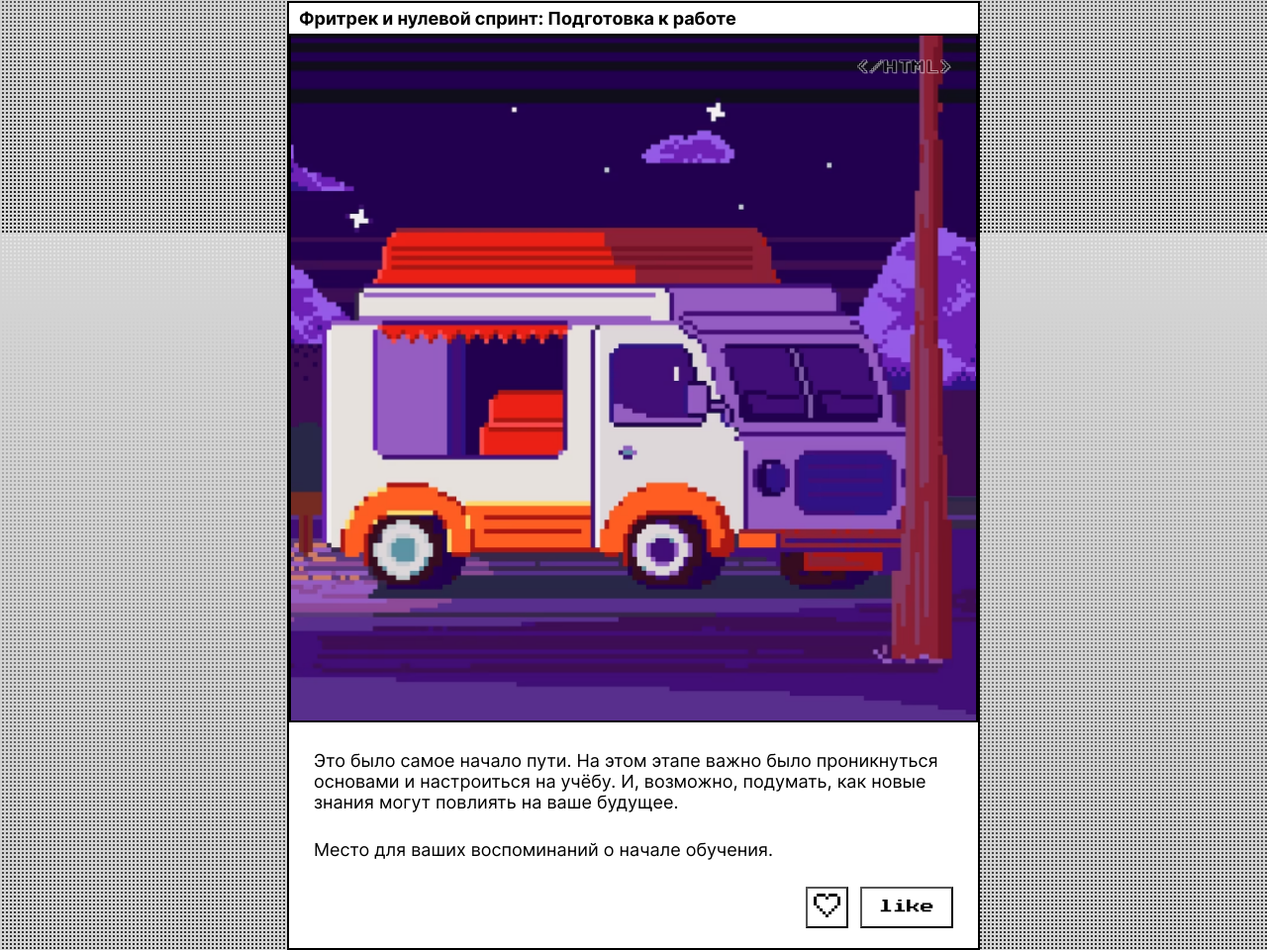
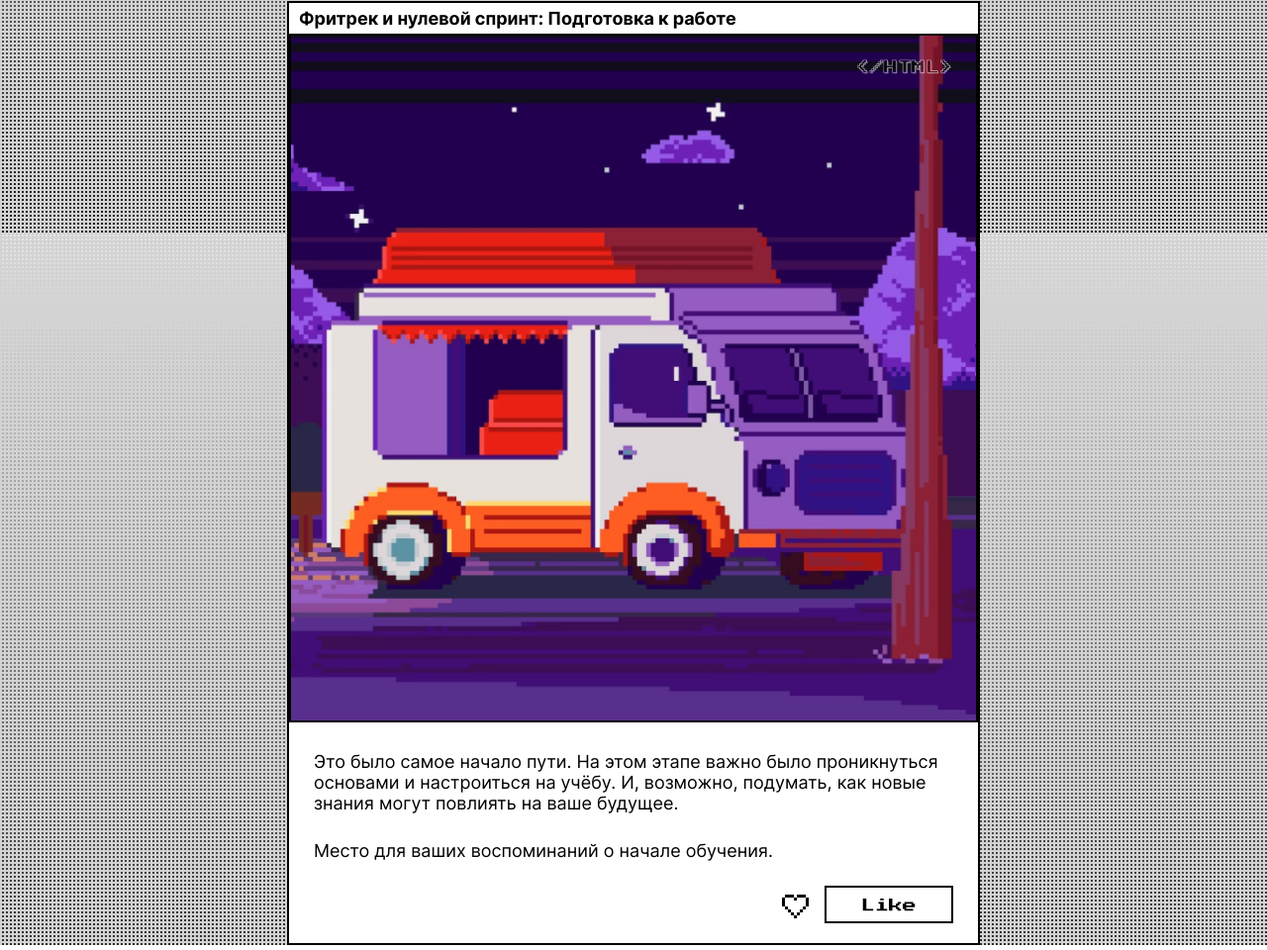
Before and after one commit to andrabra/zakrivayuschiy-teg-f, a plain HTML site: page index.html in a window 1280 px wide. Shown: the part 565-1525 px from the top of the page at 99% size. Drawn offline with Linux system fonts and the light colour scheme.

Commit message:
heart animation done

```diff
--- a/index.html
+++ b/index.html
@@ -64,6 +64,7 @@
           <span class="main__card-img-text">&lt;/html&gt;</span>
           <img class="main__card-img" src="./images/image-car.png" />
         </div>
+        <div class="main__card-text-wrapper">
           <p class="main__card-text">
             Это было самое начало пути. На этом этапе важно было проникнуться
             основами и настроиться на учёбу. И, возможно, подумать, как новые
@@ -72,18 +73,38 @@
           <p class="main__card-text">
             Место для ваших воспоминаний о начале обучения.
           </p>
+        </div>
         <div class="button__wrapper">
           <button class="card__icon-button">
             <svg
+              xmlns="http://www.w3.org/2000/svg"
               class="like-icon"
-              xmlns="http://www.w3.org/2000/svg"
-              width="27"
-              height="24"
+              width="39"
+              height="36"
+              viewBox="0 0 39 36"
               fill="none"
             >
+              <g class="heart">
                 <path
-                d="M6 0H3v3h3V0ZM9 0H6v3h3V0ZM3 3H0v3h3V3ZM3 6H0v3h3V6ZM3 9H0v3h3V9ZM12 0H9v3h3V0ZM6 12H3v3h3v-3ZM9 15H6v3h3v-3ZM12 18H9v3h3v-3ZM21 0h3v3h-3V0ZM18 0h3v3h-3V0ZM24 3h3v3h-3V3ZM24 6h3v3h-3V6ZM24 9h3v3h-3V9ZM15 0h3v3h-3V0ZM21 12h3v3h-3v-3ZM18 15h3v3h-3v-3ZM15 18h3v3h-3v-3ZM15 3h-3v3h3V3ZM15 21h-3v3h3v-3Z"
-                fill="#000"
+                  class="contour"
+                  d="M12 6H9V9H12V6ZM15 6H12V9H15V6ZM9 9H6V12H9V9ZM9 12H6V15H9V12ZM9 15H6V18H9V15ZM18 6H15V9H18V6ZM12 18H9V21H12V18ZM15 21H12V24H15V21ZM18 24H15V27H18V24ZM27 6H30V9H27V6ZM24 6H27V9H24V6ZM30 9H33V12H30V9ZM30 12H33V15H30V12ZM30 15H33V18H30V15ZM21 6H24V9H21V6ZM27 18H30V21H27V18ZM24 21H27V24H24V21ZM21 24H24V27H21V24ZM21 27H18V30H21V27ZM21 9H18V12H21V9Z"
+                  fill="black"
+                />
+                <path
+                  class="main-body"
+                  d="M12 9H9V12H12V9ZM15 12H12V15H15V12ZM18 9H15V12H18V9ZM12 15H9V18H12V15ZM15 15H12V18H15V15ZM15 18H12V21H15V18ZM18 12H15V15H18V12ZM18 21H15V24H18V21ZM18 18H15V21H18V18ZM27 9H30V12H27V9ZM24 9H27V12H24V9ZM27 12H30V15H27V12ZM24 12H27V15H24V12ZM21 9H24V12H21V9ZM27 15H30V18H27V15ZM24 15H27V18H24V15ZM24 18H27V21H24V18ZM21 12H24V15H21V12ZM21 21H24V24H21V21ZM21 18H24V21H21V18ZM21 21H18V24H21V21ZM21 24H18V27H21V24Z"
+                  fill="#FF0000"
+                />
+                <path
+                  class="core"
+                  d="M18 15H15V18H18V15ZM21 15H24V18H21V15ZM21 15H18V18H21V15ZM21 12H18V15H21V12ZM21 18H18V21H21V18Z"
+                  fill="white"
+                />
+              </g>
+              <path
+                class="sparks"
+                d="M36 13H39V16H36V13ZM27 27H30V30H27V27ZM18 33H21V36H18V33ZM9 27H12V30H9V27ZM24 0H27V3H24V0ZM33 3H36V6H33V3ZM3 3H6V6H3V3ZM12 0H15V3H12V0ZM0 13H3V16H0V13Z"
+                fill="#FF0000"
               />
             </svg>
           </button>
@@ -93,9 +114,12 @@
         </div>
       </section>
 
-      <!-- <svg class="floppy" width="40" height="40" viewBox="0 0 40 40">
-        <use href="./svg/floppy-symbol.svg#floppy"/>
-      </svg> -->
+      <!-- <button class="card__icon-button">
+        <svg class="floppy" width="40" height="40" viewBox="0 0 40 40">
+          <use href="./svg/floppy-symbol.svg#floppy" />
+        </svg>
+        <span class="button__text">Сохранить на память</span>
+      </button> -->
     </main>
     <script src="./scripts/like.js"></script>
   </body>
--- a/styles/style.css
+++ b/styles/style.css
@@ -35,7 +35,7 @@
 
 .header {
   /* margin: 100px var(--margin-r-l-header) 0px; */
-  padding-bottom: 15px;
+  padding-bottom: 25px;
   margin: 102px auto 0px;
   width: clamp(23.4375rem, 16.2852rem + 30.5164vw, 43.75rem);
 
@@ -75,13 +75,13 @@
 }
 
 .theme-menu {
-  /* margin: -5px 288px 0px 307px; */
+  margin: -2px -15px 0px 0px;
 }
 
 .theme-menu__list {
   display: flex;
   flex-direction: column;
-  row-gap: 14px;
+  row-gap: 10px;
 }
 
 .theme-menu__item {
@@ -92,7 +92,7 @@
   font-size: 14px;
   position: relative;
   text-transform: uppercase;
-  background-color: transparent;
+  background-color: var(--background-color), #fff;
   border: none;
   transition: opacity 0.3s ease;
 }
@@ -135,13 +135,12 @@
 }
 
 @keyframes focus-visible {
-  from{
+  from {
     transform: scaleX(0);
   }
 }
 
 .theme-menu__button::after {
-
   position: absolute;
   width: 100%;
   left: 0;
@@ -173,7 +172,6 @@
   background: var(--background-color, #fff);
   display: flex;
   flex-direction: column;
-  /* padding-bottom: 30px; */
 }
 
 .main__card-title {
@@ -184,12 +182,11 @@
 
 .main__card-img-wrapper {
   position: relative;
-
 }
 
 @supports (-webkit-text-stroke: 1px var(--background-color, #fff)) {
   .main__card-img-text {
-    -webkit-text-stroke: 1px var(--background-color, #fff)
+    -webkit-text-stroke: 1px var(--background-color, #fff);
   }
 }
 
@@ -199,7 +196,7 @@
   top: 27px;
   color: var(--accent-color);
 
-  text-shadow: 1px 1px 0px var(--background-color);/*фолбек*/
+  text-shadow: 1px 1px 0px var(--background-color); /*фолбек*/
 
   font-family: var(--accent-font-family);
   font-size: 14px;
@@ -215,7 +212,13 @@
   width: 100%;
   aspect-ratio: 1/1;
   object-fit: cover;
-  margin-bottom: 24px;
+}
+
+.main__card-text-wrapper {
+  display: flex;
+  flex-direction: column;
+  gap: 27px;
+  padding: 25px;
 }
 
 .main__card-text {
@@ -223,27 +226,178 @@
   font-style: normal;
   font-weight: 400;
   line-height: 21px;
-  margin-bottom: 27px;
-  padding: 0 25px;
 }
 
 .button__wrapper {
-  align-self: flex-end;
+  /* align-self: flex-end; */
   display: flex;
-  gap: 12px;
+  align-items: center;
+  justify-content: end;
+  /* gap: 7px; */
   margin: 0 25px 20px 0;
 }
 
 .card__icon-button {
-  background-color: transparent;
+  background-color: var(--background-color), #fff;
+  border: none;
+  /* inline-size: 38px; */
+  /* block-size: 35px; */
+  height: 34px;
+  /* align-self: center;
+  display: flex;
+  justify-content: center;
+  align-items: center; */
+  outline: 2px solid transparent;
+  transition: outline-color 0.3s ease;
+  margin-right: 4px;
+}
+
+.card__icon-button:focus {
+  outline: none;
+}
+
+.card__icon-button:focus-visible {
+  outline: 2px solid var(--accent-color);
+  transition: outline-color 0.3s ease;
+}
+
+@keyframes scale-heart {
+  from {
+    transform: scale(1);
+  }
+  to {
+    transform: scale(1.5);
+  }
+}
+
+@keyframes sparks-opacity {
+  from {
+    opacity: 0;
+  }
+  to {
+    opacity: 1;
+    /* transform: scale(1.5); */
+  }
 }
 
 .like-icon {
+  /* transform: scale(1.5); */
+  /* для совпадения по макету */
+  /* width: 27px;
+  height: 24px; */
+  width: 39px;
+  height: 36px;
+}
+
+.like-icon:hover {
+  cursor: pointer;
+}
+
+.main-body {
+  fill: transparent;
+  transition: fill 0.3s linear;
+}
+
+.contour {
+  fill: var(--contour-color);
+}
+
+.core {
+  fill: transparent;
+  transition: fill 0.3s 0.03s linear;
+}
+
+.sparks {
+  opacity: 0;
+  fill: var(--fill-color);
+}
+
+.like-icon:hover .core {
+  fill: var(--contour-color);
+  transition: fill 0.3s linear;
+}
+
+.like-icon:hover .main-body {
+  fill: var(--contour-color);
+  transition: fill 0.3s 0.05s linear;
+}
+
+.like-icon:active .core {
+  fill: var(--fill-color);
+  transition: fill 0.3s linear;
+}
+
+.like-icon:active .main-body {
+  fill: var(--fill-color);
+  transition: fill 0.3s 0.05s linear;
+}
+
+.like-icon.is-liked .core {
+  fill: var(--fill-color);
+  transition: fill 0.3s linear;
+}
+
+.like-icon.is-liked .main-body {
+  fill: var(--fill-color);
+  transition: fill 0.3s 0.05s linear;
+}
+
+.like-icon.is-liked .contour {
+  fill: var(--fill-color);
+  transition: fill 0.3s 0.06s linear;
+}
+
+.like-icon.is-liked .heart {
+  animation: scale-heart 0.3s ease-in 0.1s 1 alternate;
+  transform-origin: center;
+}
+
+.like-icon.is-liked .sparks {
+  animation: sparks-opacity 0.3s ease-in 0.3s 1 alternate;
+  transform-origin: center;
 }
 
 .card__like-button {
-  background-color: transparent;
+  background-color: var(--background-color), #fff;
   padding: 9px 17px;
+  border: 2px solid var(--accent-color, #000);
+  inline-size: 130px;
+  block-size: 38px;
+  position: relative;
+}
+
+.card__like-button::before {
+  content: "";
+  position: absolute;
+  left: 0;
+  top: 0;
+  transform: scaleX(0);
+  display: block;
+  width: 100%;
+  height: 100%;
+  background-color: var(--accent-color);
+  transition: transform 0.5s ease-in-out;
+  transform-origin: left;
+  z-index: 0;
+}
+
+.card__like-button:hover {
+  cursor: pointer;
+}
+
+.card__like-button:hover::before {
+  transform: scaleX(1);
+  transition: transform 0.5s ease-in-out;
+}
+
+.card__like-button:focus {
+  outline: none;
+}
+
+.card__like-button:focus-visible {
+  outline: none;
+  box-shadow: 2px 2px var(--accent-color);
+  transition: box-shadow 0.3s ease;
 }
 
 .button__text {
@@ -252,6 +406,11 @@
   font-weight: 400;
   line-height: 90%;
   font-family: var(--accent-font-family);
+  text-transform: capitalize;
+  color: var(--button-text-color);
+  mix-blend-mode: difference;
+  position: relative;
+  z-index: 2;
 }
 
 .floppy {
--- a/styles/themes.css
+++ b/styles/themes.css
@@ -29,6 +29,10 @@
     #007f0c,
     #004306
   );
+  --button-text-color: #00CC14;
+
+  --contour-color: #00CC14;
+  --fill-color: #FF0000;
 }
 
 :root.theme-light {
@@ -55,6 +59,8 @@
     #e7e7e7 0.01%,
     #1a1a1a
   );
+  --contour-color: #000;
+  --fill-color: #FF0000;
 }
 
 
@@ -83,5 +89,9 @@
       #007f0c,
       #004306
     );
+    --button-text-color: #00CC14;
+    --contour-color: #00CC14;
+    --fill-color: #FF0000;
   }
+
 }
--- a/styles/variables.css
+++ b/styles/variables.css
@@ -29,4 +29,9 @@
   --title-uppercase-font-size: clamp(3.0625rem, 2.7104rem + 1.5023vw, 4.0625rem);
   --margin-r-l-header: clamp(0rem, -8.1866rem + 34.9296vw, 23.25rem);
   --page-row-gap: 100px;
+  --main-row-gap: 54px;
+  --button-text-color: #fff;
+
+  --contour-color: #000;
+  --fill-color: #FF0000;
 }
```
Lines whose indentation alone changed are shown as unchanged.
